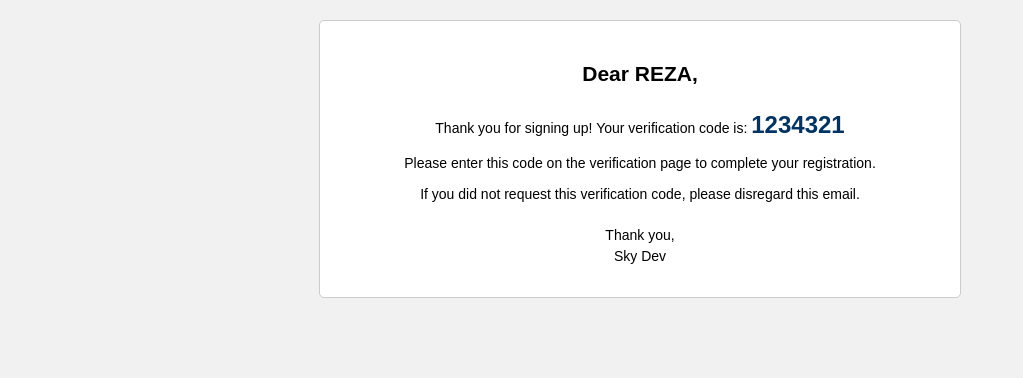
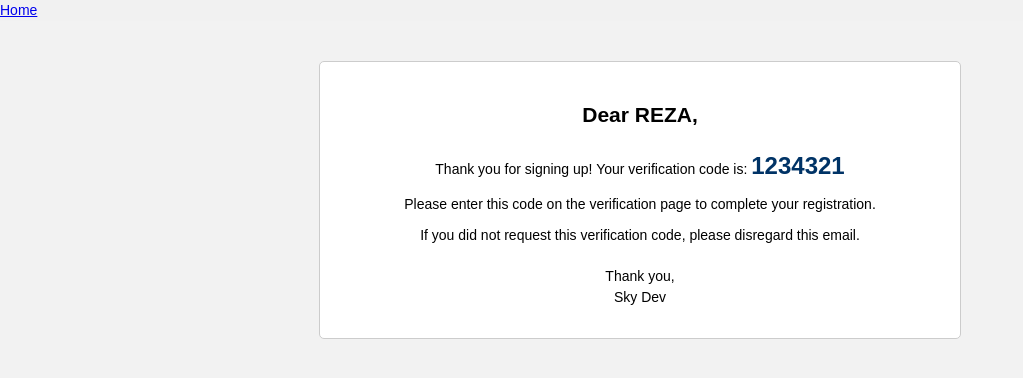
Before and after one commit to Mrezagolbaba/django-Crud-App, a Django app: page /email/ in a window 1280 px wide. Shown: the top 378 px of the page, without its empty margins (0-1023 px from the left). Run offline with Django 4.2, Linux system fonts and the light colour scheme.

Commit message:
update html file

```diff
--- a/templates/base.html
+++ b/templates/base.html
@@ -2,10 +2,24 @@
 <html lang="en">
 <head>
     <meta charset="UTF-8">
+  <script src="https://cdn.jsdelivr.net/npm/bootstrap@5.3.0-alpha3/dist/css/bootstrap.min.css" integrity="sha384-Y4oOpwW3duJdCWv5ly8SCFYWqFDsfob/3GkgExXKV4idmbt98QcxXYs9UoXAB7BZ" crossorigin="anonymous"></script>
   {% block head%} {% endblock %}
-    <title>Title</title>
+    <title>{%block title%} {% endblock %}</title>
+  <style>
+    .jombotrun{
+      padding:20px;
+      background-color:#f2f2f2
+    }
+  </style>
 </head>
 <body>
-{% block content%} {% endblock %}
+<div class="bg-dark">
+  {% include 'navbar.html' %}
+</div>
+
+<div class="jombotrun">
+  {% block content%} {% endblock %}
+</div>
+
 </body>
 </html>
--- a/templates/email.html
+++ b/templates/email.html
@@ -46,6 +46,11 @@
 		}
 	</style>
 {% endblock%}
+{% block title %}
+	email
+{% endblock%}
+
+
 
 
 {% block content %}
--- /dev/null
+++ b/templates/navbar.html
@@ -0,0 +1,6 @@
+
+<nav class="navbar navbar-expand-lg bg-body-dark">
+  <div class="container-fluid">
+    <a class="navbar-brand" href="/">Home</a>
+    </div>
+</nav>
```
Also changed, not shown: templates/home.html (+4 -3 lines).
